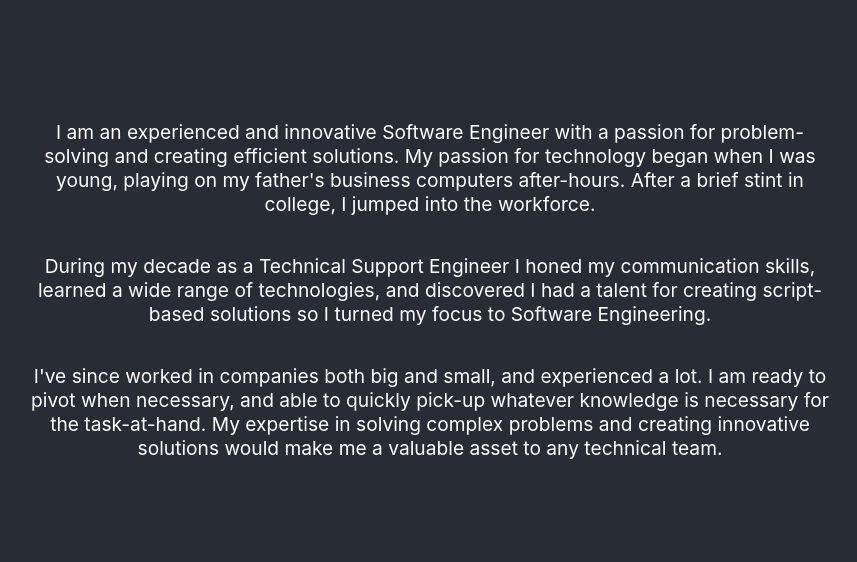
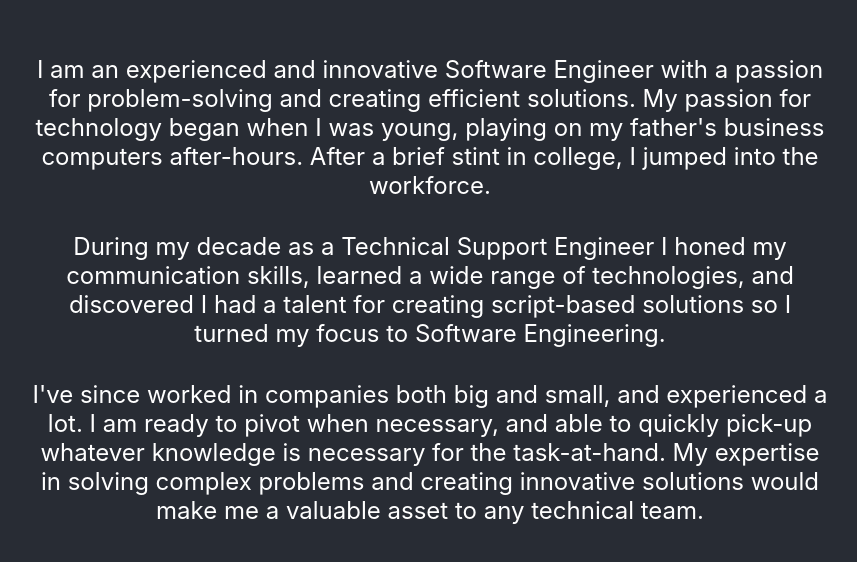
Before and after one commit to Azmaeus/react-aboutme, a React (Create React App) app: page / in a window 1280 px wide. Shown: the part 910-1472 px from the top of the page, without its empty margins (210-1067 px from the left). Built offline with nearby package versions, Linux system fonts and the light colour scheme.

Commit message:
Add style to story

```diff
--- a/src/components/Story.css
+++ b/src/components/Story.css
@@ -1,4 +1,15 @@
 .App-story {
+  margin: 0 auto;
+  min-height: 100vh;
+  max-width: 800px;
+  padding: 0 1rem;
+  display: flex;
   flex-direction: column;
-  font-size: 1.2em;
+  justify-content: center;
+  align-items: center;
 }
+
+.App-story p {
+  margin: 1rem auto;
+  font-size: 1.5rem;
+}
```
